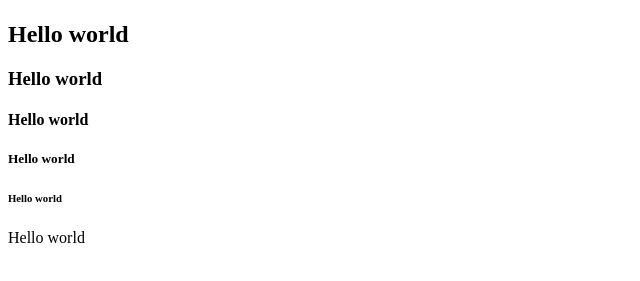
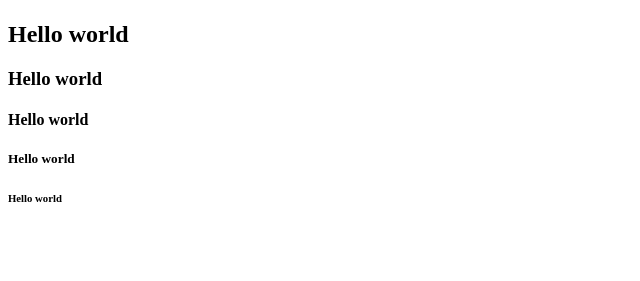
Before and after one commit to vijayakumark3/all-heading-tags-in-html, a plain HTML site: page index.html in a window 1280 px wide. Shown: the part 59-340 px from the top of the page, without its empty margins (0-640 px from the left). Drawn offline with Linux system fonts and the light colour scheme.

Commit message:
Update index.html

```diff
--- a/index.html
+++ b/index.html
@@ -12,7 +12,6 @@
 	<h4>Hello world</h4>
 	<h5>Hello world</h5>
 	<h6>Hello world</h6>
-	<h7>Hello world</h7>
 
 </body>
 </html>
```
